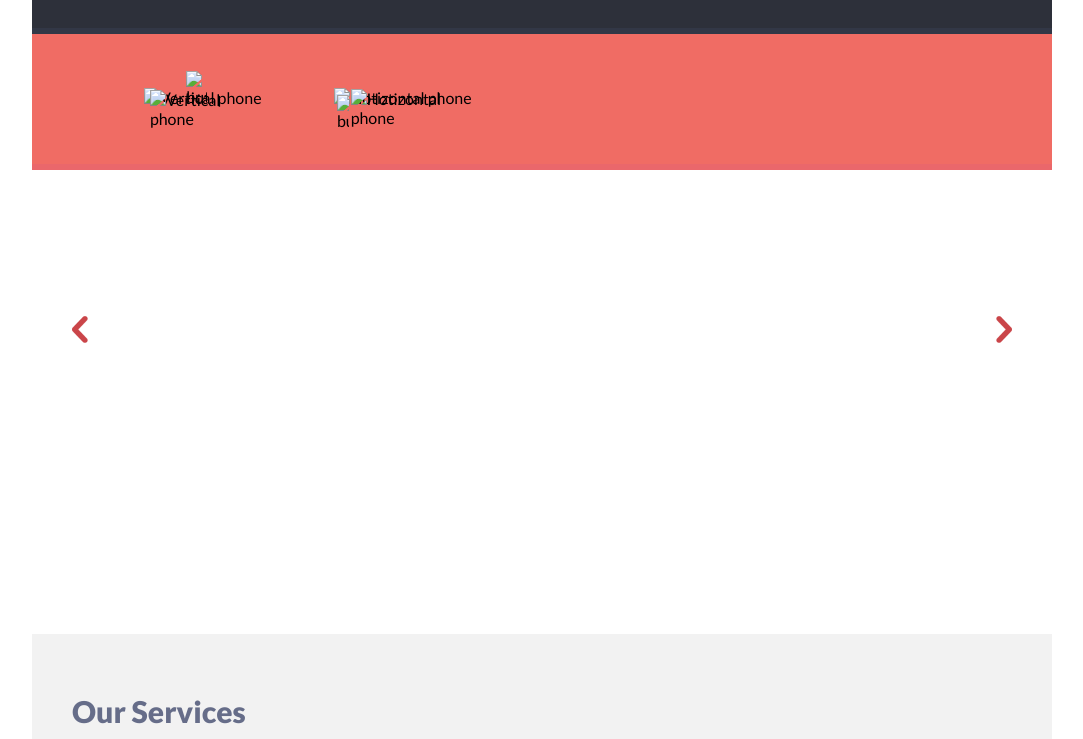
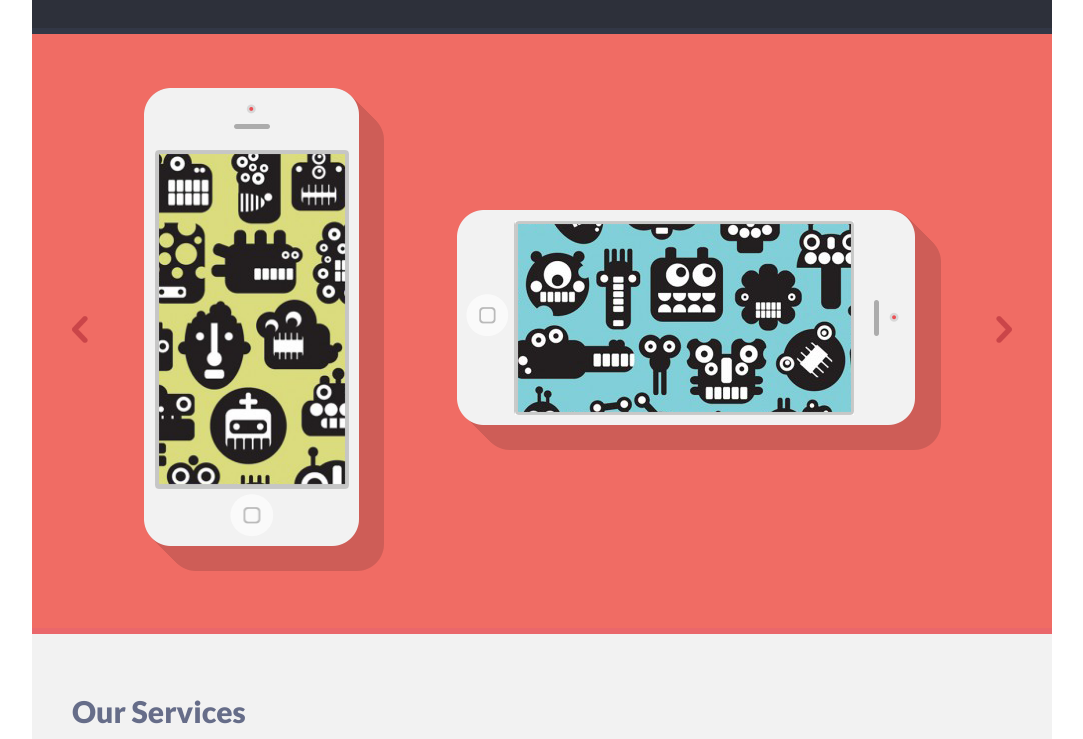
Before and after one commit to serrrgun/singolo, a plain HTML site: page index.html in a window 1280 px wide. Shown: the part 61-800 px from the top of the page, without its empty margins (98-1181 px from the left). Drawn offline with Linux system fonts and the light colour scheme; the site is published under a folder, as on GitHub Pages, so addresses that start at the root find nothing; files whose address does not match are found by name.

Commit message:
fix: links img

```diff
--- a/index.html
+++ b/index.html
@@ -39,20 +39,20 @@
 				<div class="slider__item slider__item--active">
                     <div class="slider-item1">
                         <div class="phone phone--vertical">
-                            <img src="/assets/img/slider/phone-vertical.png" alt="Vertical phone">
-                            <img src="/assets/img/slider/vertical-bg.png" class="phone__bg phone__bg--vertical"  alt="Vertical phone">
-                            <img src="/assets/img/slider/phone-batton.png" alt="button" class="phone__btn phone__btn--vertical">
+                            <img src="./assets/img/slider/phone-vertical.png" alt="Vertical phone">
+                            <img src="./assets/img/slider/vertical-bg.png" class="phone__bg phone__bg--vertical"  alt="Vertical phone">
+                            <img src="./assets/img/slider/phone-batton.png" alt="button" class="phone__btn phone__btn--vertical">
                         </div>
                         <div class="phone phone--horisontal">
-                            <img src="/assets/img/slider/phone-horizontal.png" alt="Hotizontal phone">
-                            <img src="/assets/img/slider/horizontal-bg.png" class="phone__bg phone__bg--horizontal"  alt="Hotizontal phone">
-                            <img src="/assets/img/slider/phone-batton.png" alt="button" class="phone__btn phone__btn--horizontal">
+                            <img src="./assets/img/slider/phone-horizontal.png" alt="Hotizontal phone">
+                            <img src="./assets/img/slider/horizontal-bg.png" class="phone__bg phone__bg--horizontal"  alt="Hotizontal phone">
+                            <img src="./assets/img/slider/phone-batton.png" alt="button" class="phone__btn phone__btn--horizontal">
                         </div>
                     </div>
                 </div>
                 <div class="slider__item">
                     <div class="slider__item2">
-                        <img src="/assets/img/slider/slider.jpg" alt="slide-2">
+                        <img src="./assets/img/slider/slider.jpg" alt="slide-2">
                     </div>
                 </div>
 				<button class="slider__btn slider__btn--prev" type="button"></button>
```
